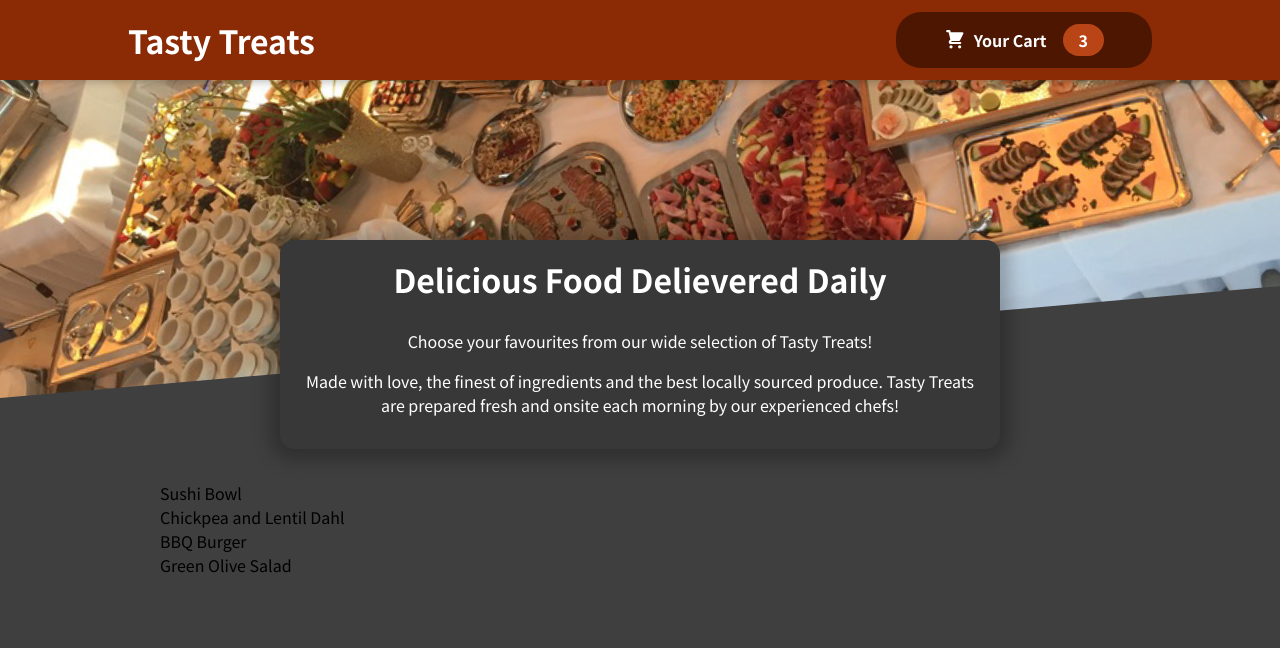
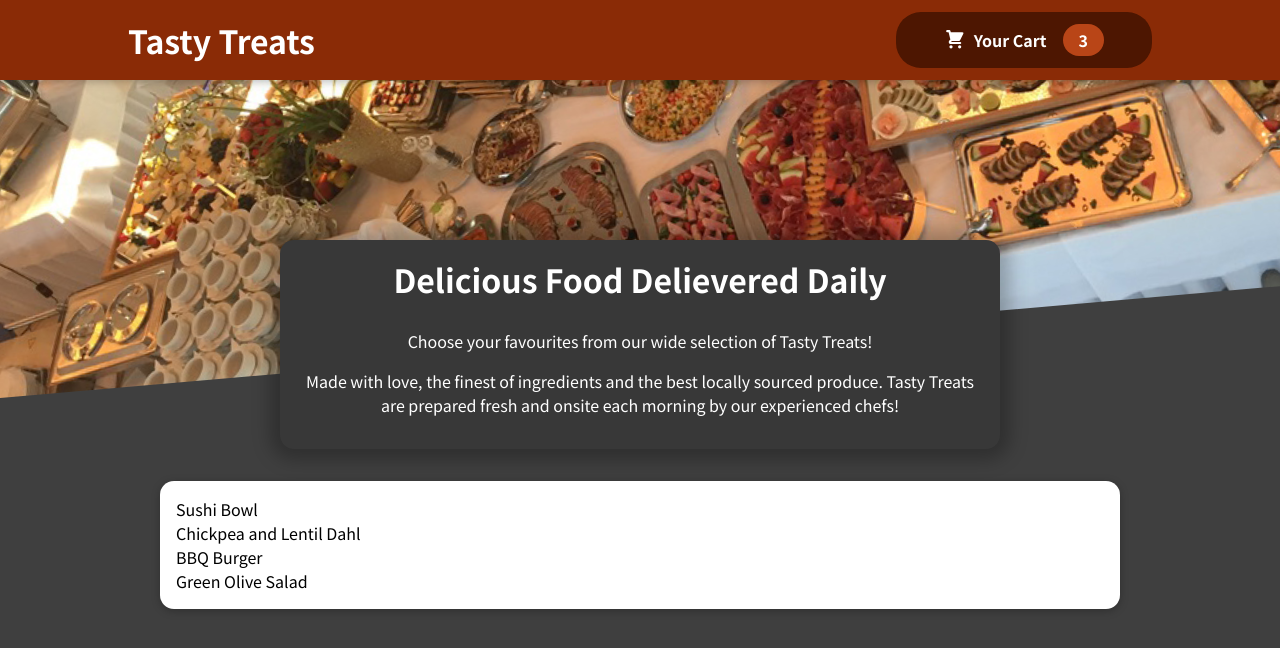
Before and after one commit to dnlstronge/Foodie, a React (Create React App) app: page / in a window 1280 px wide. Shown: the top 648 px of the page. Built offline with nearby package versions, Linux system fonts and the light colour scheme.

Commit message:
[x] - create new MealItem Component [x] - import css

```diff
--- a/src/Components/Meals/AvailableMeals.js
+++ b/src/Components/Meals/AvailableMeals.js
@@ -1,4 +1,5 @@
 import classes from "./AvailableMeals.module.css"
+import Card from "../UI/Card";
 
 
 const DUMMY_MEALS = [
@@ -31,16 +32,21 @@
 const AvailableMeals = () => {
     const mealsList = DUMMY_MEALS.map((meal) => {
         return (
-            <li>{meal.name}</li>
+               <li>{meal.name}</li>
         )
 
     })
 
     return (
         <section className={classes.meals}>
-            <ul>
-               {mealsList}
-            </ul>
+
+
+              <ul>
+                <Card>
+                {mealsList}
+                </Card>
+              </ul>
+
         </section>
     )
 }
--- /dev/null
+++ b/src/Components/Meals/MealItem/MealItem.module.css
@@ -0,0 +1,22 @@
+.meal {
+    display: flex;
+    justify-content: space-between;
+    margin: 1rem;
+    padding-bottom: 1rem;
+    border-bottom: 1px solid #ccc;
+  }
+
+  .meal h3 {
+    margin: 0 0 0.25rem 0;
+  }
+
+  .description {
+    font-style: italic;
+  }
+
+  .price {
+    margin-top: 0.25rem;
+    font-weight: bold;
+    color: #ad5502;
+    font-size: 1.25rem;
+  }
--- a/src/Components/Meals/Meals.js
+++ b/src/Components/Meals/Meals.js
@@ -1,4 +1,4 @@
-import React, {Fragment } from "react";
+import React, { Fragment } from "react";
 import MealsSummary from "./MealsSummary";
 import AvailableMeals from "./AvailableMeals";
 
--- a/src/Components/UI/Card.js
+++ b/src/Components/UI/Card.js
@@ -2,7 +2,7 @@
 
 
 const Card = (props) => {
-    <div className={classes.card}>{props.children}</div>
+   return ( <div className={classes.card}>{props.children}</div> )
 }
 
 export default Card;
```
Also changed, not shown: src/Components/Meals/MealItem/MealItem.js (added, +9 -0 lines).
